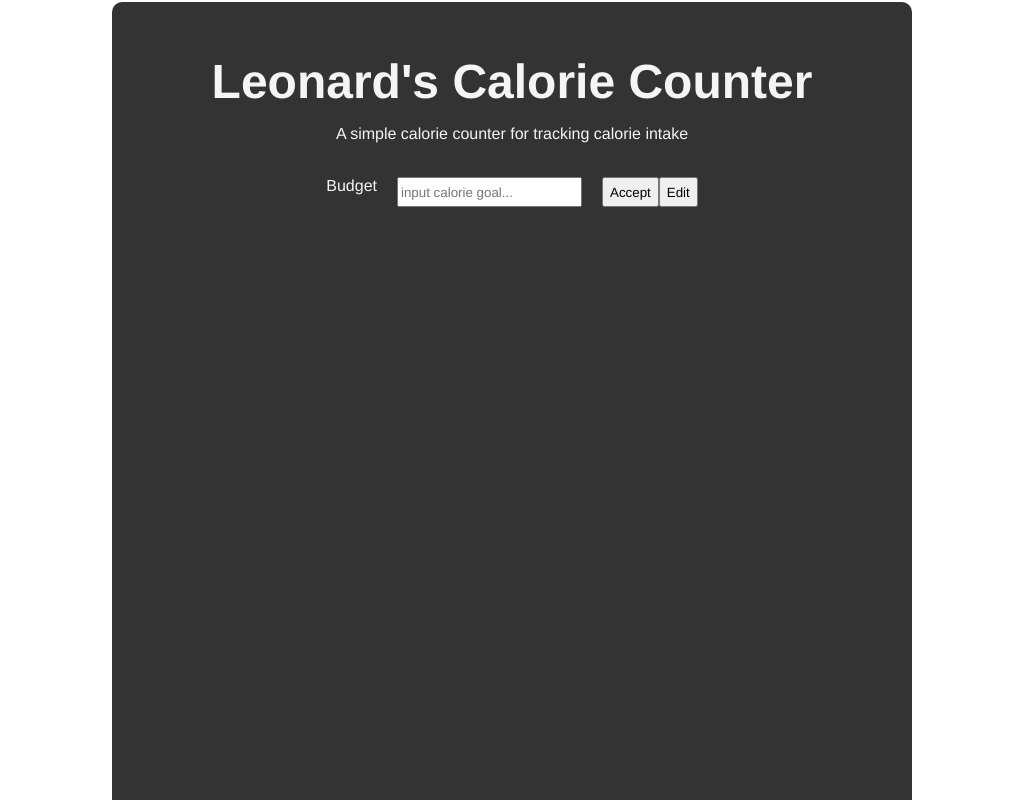
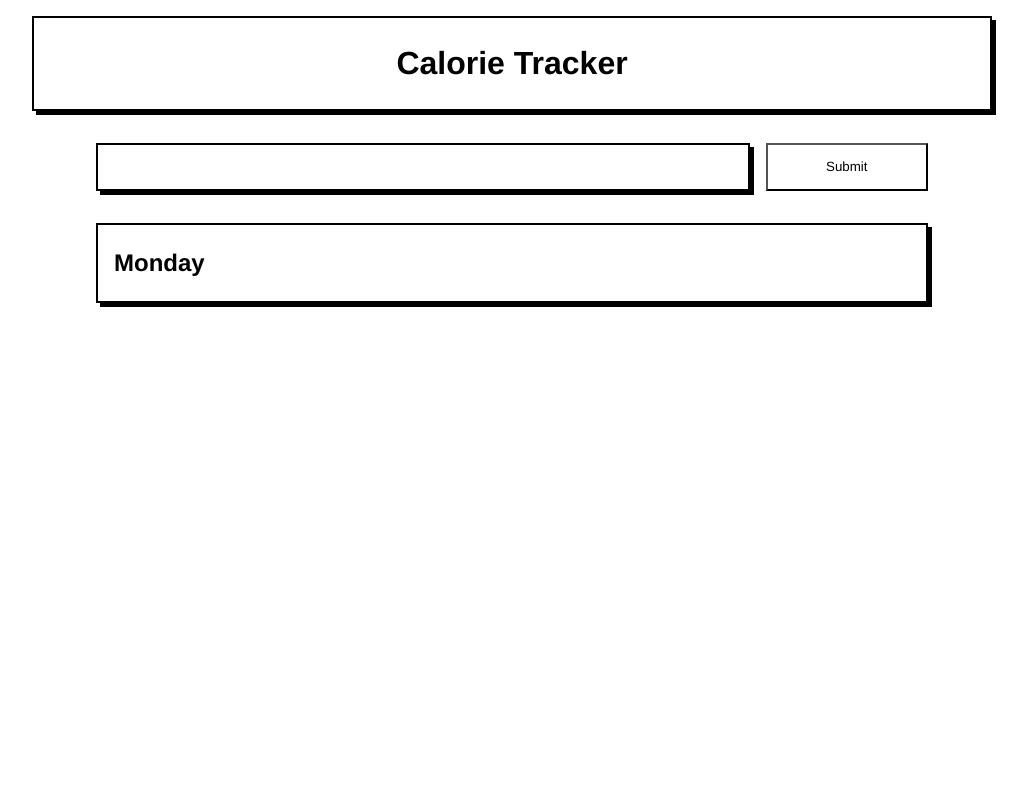
Before and after one commit to Leonard-Atorough/JS-Projects-and-components, a plain HTML site: page calorieCounter/index.html in a window 1280 px wide. Shown: the top 800 px of the page, without its empty margins (128-1155 px from the left). Drawn offline with Linux system fonts and the light colour scheme.

Commit message:
update calorie tracker

```diff
--- a/calorieCounter/index.html
+++ b/calorieCounter/index.html
@@ -2,23 +2,25 @@
 <html>
   <head>
     <link rel="stylesheet" href="styles.css" />
-        <title> CalorieCounter</title>
+    <title>CalorieCounter</title>
   </head>
   <body>
-        <div class="content">
-            <header>
-                <h1>Leonard's Calorie Counter</h1>
-                <p>A simple calorie counter for tracking calorie intake</p>
+    <div id="app">
+      <header class="header-section">
+        <h1>Calorie Tracker</h1>
       </header>
-            <br/>
-            <section class="calorie-input">
-                <label for="budget">Budget</label>
-                <input type="number" id="budget" placeholder="input calorie goal...">
-                <div class="input-buttons">
-                    <button type="submit">Accept</button>
-                    <button type="button">Edit</button>
+      <main id="content">
+        <form class="calorie-form">
+          <input class="input" />
+          <button type="submit" class="submitBtn">Submit</button>
+        </form>
+        <div>
+          <section class="day-card">
+            <h1 class="title">Monday</h1>
+            <article></article>
+          </section>
         </div>
-            </section>
+      </main>
     </div>
   </body>
 </html>
--- a/calorieCounter/styles.css
+++ b/calorieCounter/styles.css
@@ -1,42 +1,72 @@
-* {
-    box-sizing: border-box;
-    font-family: 'Franklin Gothic Medium', 'Arial Narrow', Arial, sans-serif;
+:root {
+  --black: #000;
+  --white: #fff;
+  --gray: #f8f8f8;
+}
+
+*,
+*::before,
+*::after {
+  box-sizing: border-box;
+  font-family: "Franklin Gothic Medium", "Arial Narrow", Arial, sans-serif;
 }
 
 body {
-    margin: 0;
-    padding: 0;
-    color: #F5F5F5;
+  margin: 0;
+  padding: 0;
+  line-height: 1.5;
 }
 
-header {
-    text-align: center;
+#app {
+  margin: 1rem auto;
+  max-width: 960px;
 }
 
-header h1 {
-    font-size: 48px;
-    margin-bottom: 10px;
+#content {
+  padding: 0 4rem;
 }
 
-.content {
-max-width: 800px;
-min-height: 1200px;
-margin: 2px auto;
-padding: 20px;
-background-color: #333333;
-border-radius: 10px;
+.header-section {
+  text-align: center;
+  border: 2px solid var(--black);
+  box-shadow: 4px 4px black;
+  margin-bottom: 2rem;
 }
 
-.calorie-input {
-    display: flex;
-    text-align: center;
-    justify-content: center;
-    gap: 20px;
-    height: 30px;
-    width: 100%;
+.calorie-form {
+  display: flex;
+  height: 3rem;
+  gap: 1rem;
+  margin-bottom: 2rem;
+
+  > .input {
+    flex: 4;
+    border: 2px solid var(--black);
+    box-shadow: 4px 4px black;
+    font-size: 1.5rem;
+    padding: 0 0.5rem;
+
+    &:focus {
+      background-color: var(--gray);
+      outline: none;
+    }
+  }
+
+  > .submitBtn {
+    flex: 1;
+    background-color: transparent;
+    cursor: pointer;
+    padding: 0;
+    transition: all 0.3s ease;
+    &:hover {
+      background-color: var(--black);
+      color: var(--white);
+    }
+  }
 }
 
-.input-buttons {
-    display: flex;
-    height: 30px;
+.day-card {
+  border: 2px solid var(--black);
+  box-shadow: 4px 4px black;
+  padding: 0 1rem;
 }
```
Lines whose indentation alone changed are shown as unchanged.
